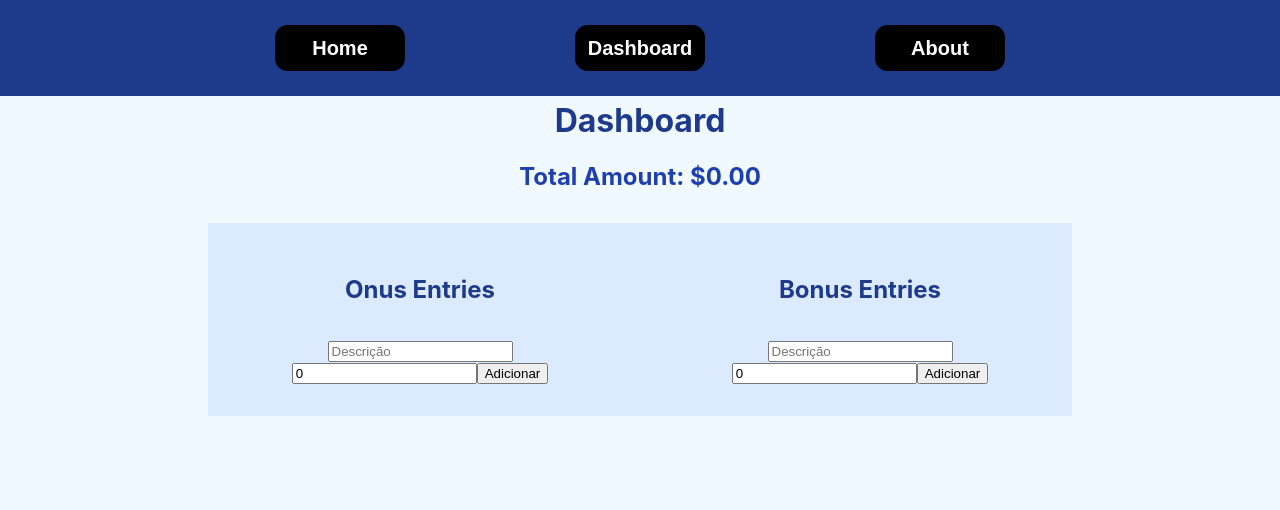
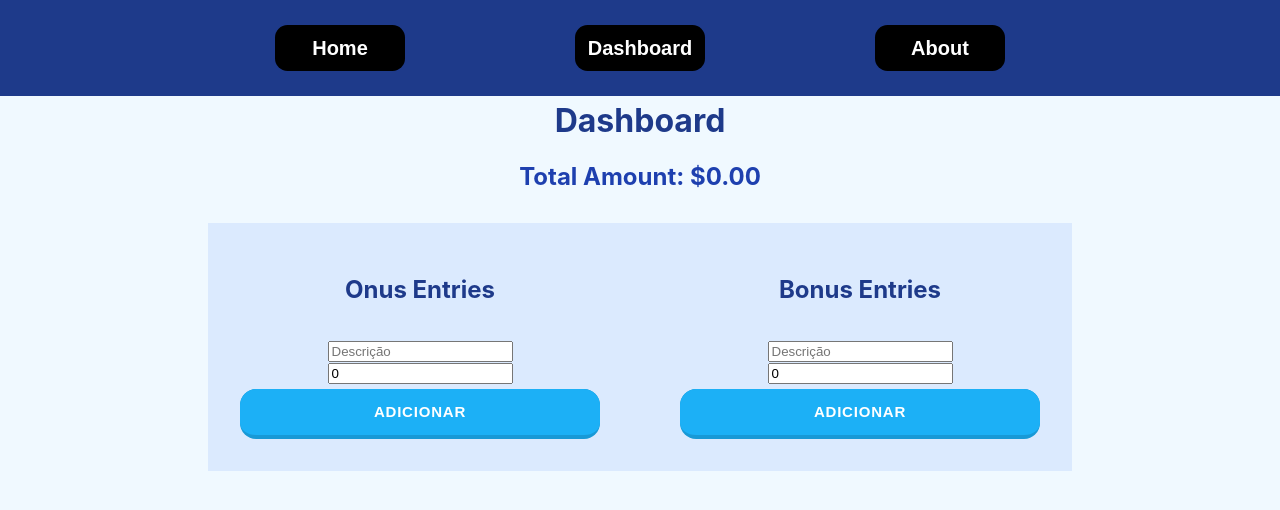
Before and after one commit to DiegoAATrevisan/personal-budget-manager, a React (Create React App) app: page /dashboard in a window 1280 px wide. Shown: the top 510 px of the page. Built offline with nearby package versions, Linux system fonts and the light colour scheme.

Commit message:
updated button style.

```diff
--- a/src/App.css
+++ b/src/App.css
@@ -65,7 +65,7 @@
   color: black;
 }
 
-button:after {
+.btn:after {
   content: "";
   background: white;
   position: absolute;
@@ -78,7 +78,7 @@
   transition: all 0.5s;
 }
 
-button:hover:after {
+.btn:hover:after {
   transform: skewX(-45deg) scale(1, 1);
   -webkit-transition: all 0.5s;
   transition: all 0.5s;
--- a/src/components/createEntry/index.tsx
+++ b/src/components/createEntry/index.tsx
@@ -1,5 +1,6 @@
 import { useEffect, useState } from "react";
 import { EntryProps } from "../../@types/entry"
+import './styles.css';
 
 type CreateEntryProps = {
     createEntry: (entry: EntryProps) => void;
@@ -28,7 +29,7 @@
                 value={getEntry.amount}
                 onChange={(e) => setEntry({ ...getEntry, amount: parseFloat(e.target.value) })}
             />
-            <button type="submit">Adicionar</button>
+            <button className="button-19" type="submit">Adicionar</button>
         </form>
     )
 
--- /dev/null
+++ b/src/components/createEntry/styles.css
@@ -0,0 +1,67 @@
+
+/* CSS */
+.button-19 {
+    appearance: button;
+    background-color: #1899D6;
+    border: solid transparent;
+    border-radius: 16px;
+    border-width: 0 0 4px;
+    box-sizing: border-box;
+    color: #FFFFFF;
+    cursor: pointer;
+    display: inline-block;
+    font-family: din-round, sans-serif;
+    font-size: 15px;
+    font-weight: 700;
+    letter-spacing: .8px;
+    line-height: 20px;
+    margin: 0;
+    outline: none;
+    overflow: visible;
+    padding: 13px 16px;
+    text-align: center;
+    text-transform: uppercase;
+    touch-action: manipulation;
+    transform: translateZ(0);
+    transition: filter .2s;
+    user-select: none;
+    -webkit-user-select: none;
+    vertical-align: middle;
+    white-space: nowrap;
+    width: 100%;
+    margin-top: 5px;
+}
+
+.button-19:after {
+    background-clip: padding-box;
+    background-color: #1CB0F6;
+    border: solid transparent;
+    border-radius: 16px;
+    border-width: 0 0 4px;
+    bottom: -4px;
+    content: "";
+    left: 0;
+    position: absolute;
+    right: 0;
+    top: 0;
+    z-index: -1;
+}
+
+.button-19,
+.button-19:focus {
+    user-select: auto;
+}
+
+.button-19:hover:not(:disabled) {
+    filter: brightness(1.1);
+    -webkit-filter: brightness(1.1);
+}
+
+.button-19:disabled {
+    cursor: auto;
+}
+
+.button-19:active {
+    border-width: 4px 0 0;
+    background: none;
+}
```
